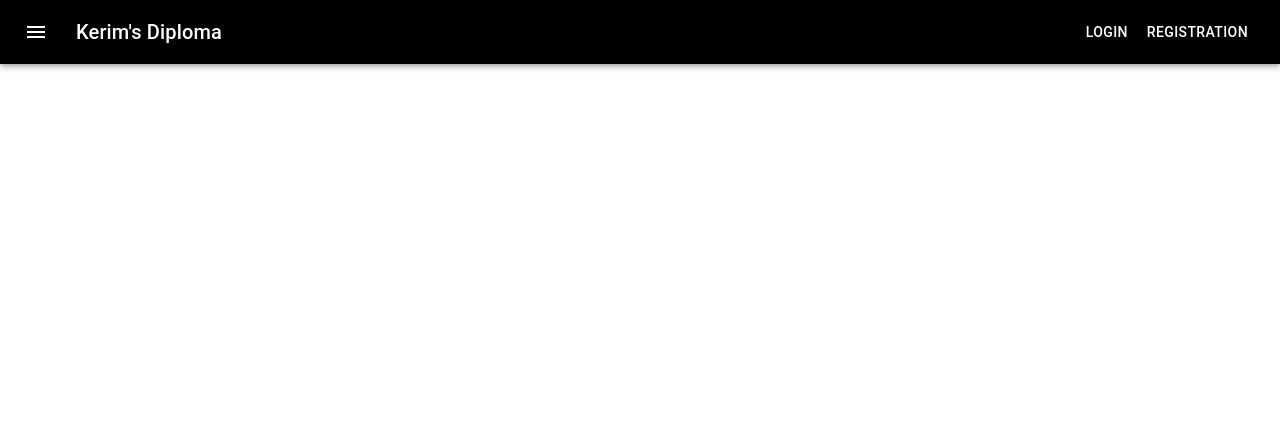
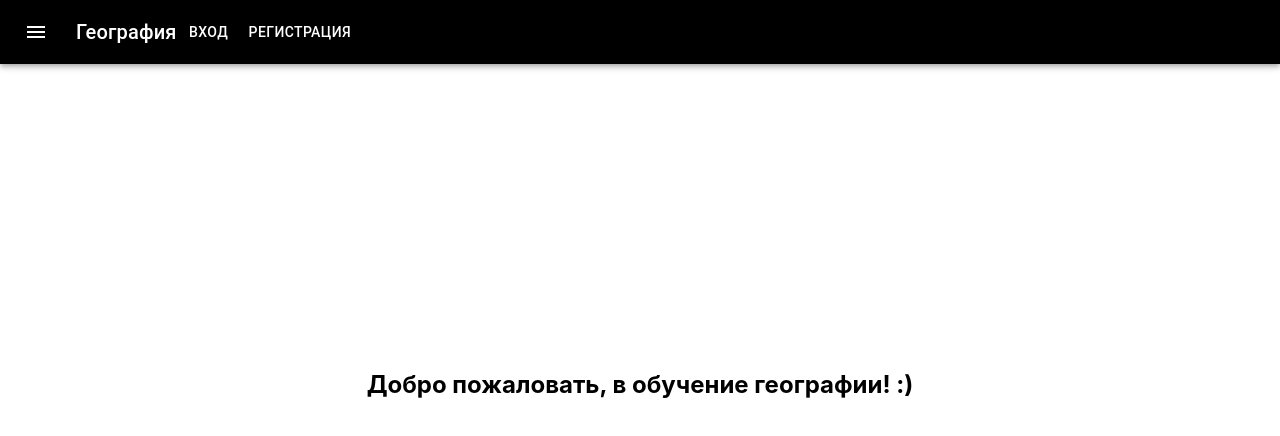
Before and after one commit to ARDBoNd/Diplom, a React (Create React App) app: page / in a window 1280 px wide. Shown: the top 436 px of the page. Built offline with nearby package versions, Linux system fonts and the light colour scheme.

Commit message:
upd: push;

```diff
--- a/public/index.html
+++ b/public/index.html
@@ -24,7 +24,7 @@
       work correctly both with client-side routing and a non-root public URL.
       Learn how to configure a non-root public URL by running `npm run build`.
     -->
-    <title>React App</title>
+    <title>Studying geography</title>
   </head>
   <body>
     <noscript>You need to enable JavaScript to run this app.</noscript>
--- a/src/App.js
+++ b/src/App.js
@@ -1,6 +1,8 @@
 import React from 'react';
 import './App.css';
 
+
+import Home from './Home/Home';
 import Login from './Login/Login';
 import Registration from './Registration/Registration';
 import { AppBar, IconButton, Button } from '@material-ui/core';
@@ -42,16 +44,23 @@ function App() {
           <IconButton edge="start" className={classes.menuButton} color="inherit" aria-label="menu">
             <MenuIcon />
           </IconButton>
-          <Typography variant="h6" className={classes.title}>
-            Kerim's Diploma
-                    </Typography>
-          <Button color="inherit"><Link className={classes.link} to="/login">Login</Link></Button>
-          <Button color="inherit"><Link className={classes.link} to="/signup">Registration</Link></Button>
+            <Link
+              className={classes.link}
+              to="/"
+            >
+            <Typography variant="h6" className={classes.title}>
+                География
+              </Typography>
+          </Link>
+
+          <Button color="inherit"><Link className={classes.link} to="/login">Вход</Link></Button>
+          <Button color="inherit"><Link className={classes.link} to="/signup">Регистрация</Link></Button>
         </Toolbar>
       </AppBar>
       <section className={classes.section}>
         <Switch>
           {/* <Route path="/" component={null}/> */}
+          <Route exact path="/" component={Home} />
           <Route path="/login" component={Login} />
           <Route path="/signup" component={Registration} />
         </Switch>
--- /dev/null
+++ b/src/Home/Home.js
@@ -0,0 +1,34 @@
+import React, { useState } from 'react';
+import makeStyles from "@material-ui/core/styles/makeStyles";
+import Button from '@material-ui/core/Button';
+import TextInput from '../Common/TextInput';
+import CustomQuiz from '../Quiz/Quiz';
+
+const useStyles = makeStyles((theme) => ({
+    form: {
+        width: 500,
+        border: '1px solid black',
+        padding: 30,
+        borderRadius: 15,
+        backgroundColor: theme.palette.background.paper
+    },
+    container: {
+        display: 'block'
+    },
+    input: {
+        width: '100%',
+        marginBottom: 30
+    }
+}));
+
+const Home = () => {
+    const classes = useStyles();
+
+    return (<React.Fragment>
+      <h1>Добро пожаловать, в обучение географии! :)</h1>
+    </React.Fragment>
+    );
+};
+
+
+export default Home;
--- a/src/Registration/Registration.js
+++ b/src/Registration/Registration.js
@@ -95,7 +95,7 @@ const Registration = () => {
     return (
         <div>
             {flag ? <div className={classes.container}>
-                Congratulations, the user has been created!
+                Поздравляем, вы успешно зарегистрировались!
                 </div>
                 : <div className={classes.container}>
                     <form className={classes.form} autoComplete="off" onSubmit={handleSubmit}>
```
Also changed, not shown: 1 other file (tests, documents, lock files or other folders).
